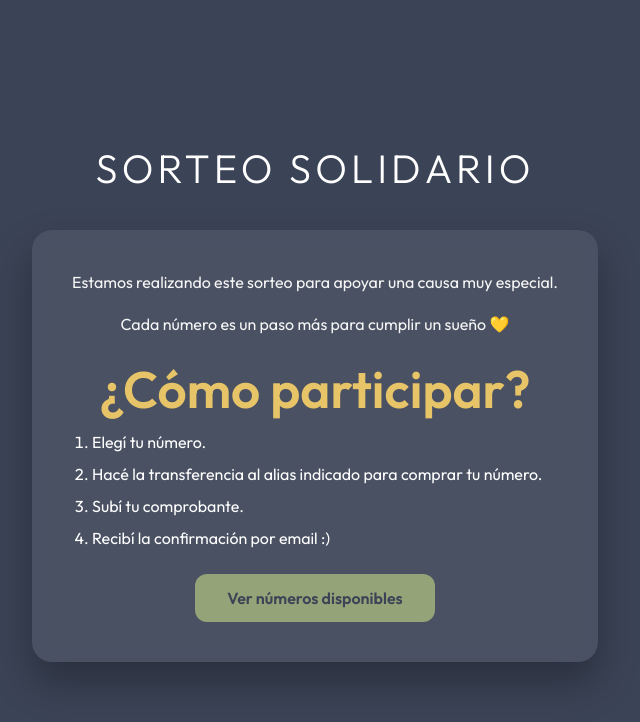
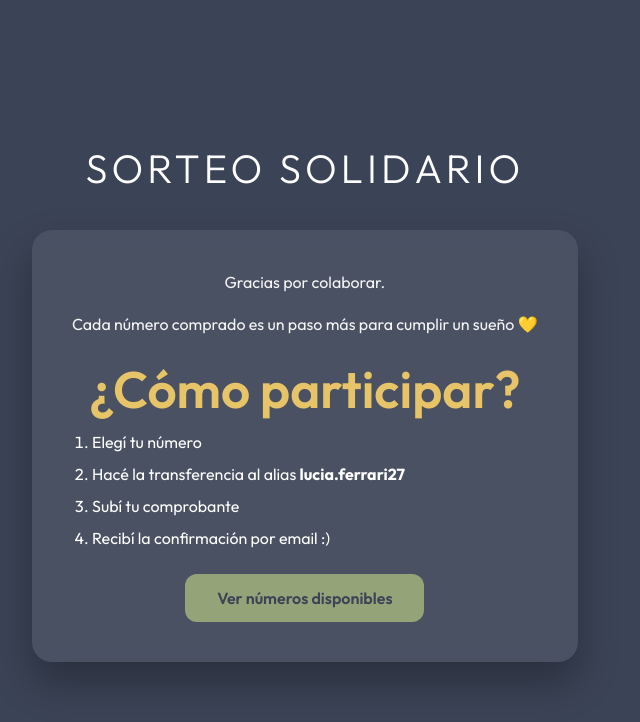
Before and after one commit to trinifaccini/sorteoluci, a React (Vite) app: page / in a window 1280 px wide. Shown: the top 722 px of the page, without its empty margins (0-640 px from the left). Built offline with nearby package versions, Linux system fonts and the light colour scheme.

Commit message:
Update Welcome.jsx

```diff
--- a/src/Welcome.jsx
+++ b/src/Welcome.jsx
@@ -9,19 +9,19 @@
 
       <div className="welcome-card">
         <p>
-          Estamos realizando este sorteo para apoyar una causa muy especial.
+          Gracias por colaborar.
         </p>
 
         <p>
-          Cada número es un paso más para cumplir un sueño 💛
+          Cada número comprado es un paso más para cumplir un sueño 💛
         </p>
 
         <h3>¿Cómo participar?</h3>
 
         <ol>
-          <li>Elegí tu número.</li>
-          <li>Hacé la transferencia al alias indicado para comprar tu número.</li>
-          <li>Subí tu comprobante.</li>
+          <li>Elegí tu número</li>
+          <li>Hacé la transferencia al alias <strong>lucia.ferrari27</strong></li>
+          <li>Subí tu comprobante</li>
           <li>Recibí la confirmación por email :) </li>
         </ol>
 
```
